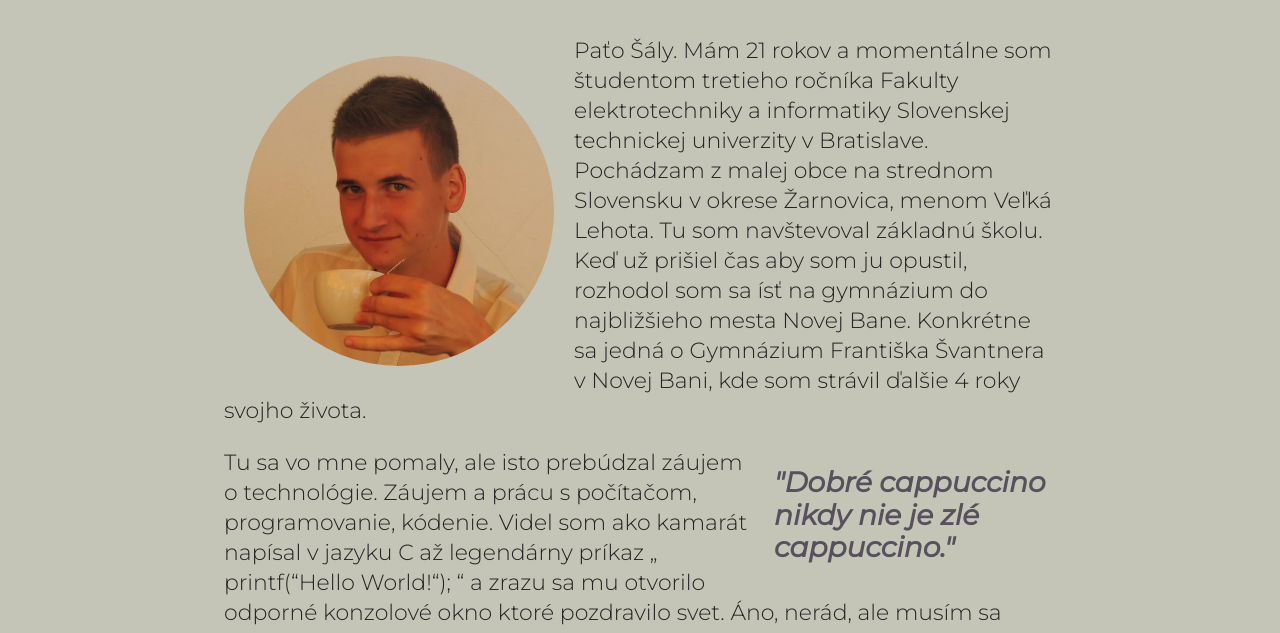
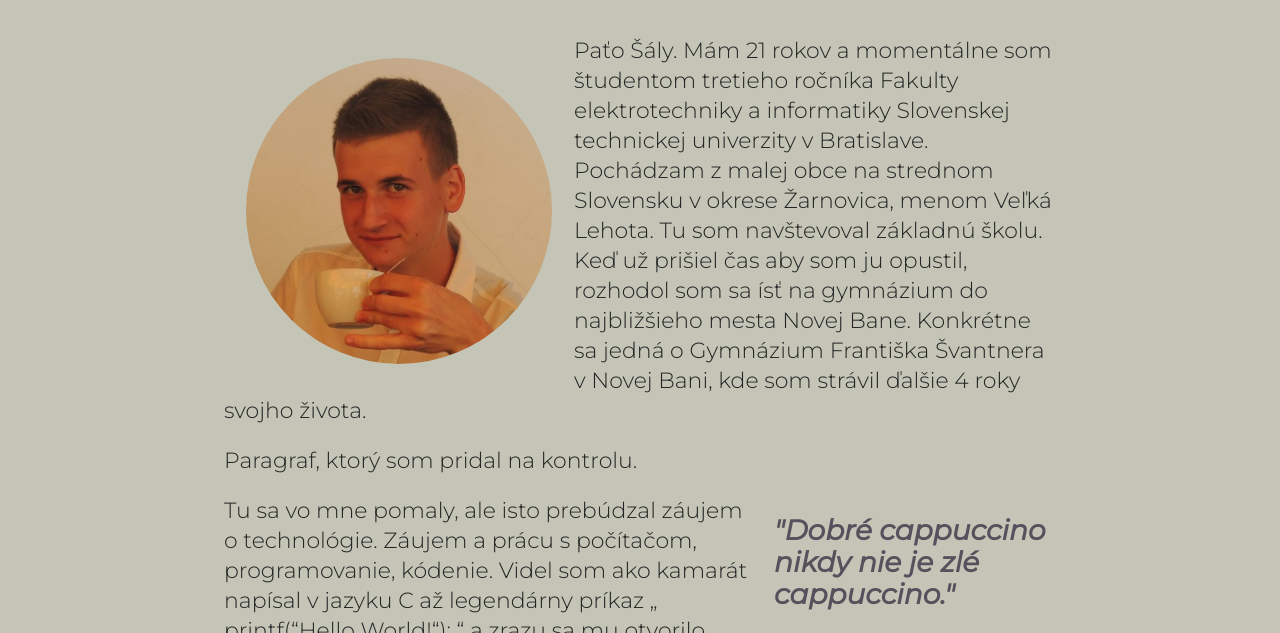
Before and after one commit to PatoSaly/WebTe1-Zadanie1, a plain HTML site: page index.html in a window 1280 px wide. Shown: the part 167-800 px from the top of the page. Drawn offline with Linux system fonts and the light colour scheme.

Commit message:
Testovaci paragraf a style

```diff
--- a/css/style.css
+++ b/css/style.css
@@ -70,7 +70,7 @@ section {
 .foto {
     border-radius: 50%;
     float: left;
-    padding: 20px;
+    padding: 22px;
 }
 
 .text {
--- a/index.html
+++ b/index.html
@@ -32,6 +32,8 @@
                     Keď už prišiel čas aby som ju opustil, rozhodol som sa ísť na gymnázium do najbližšieho mesta Novej Bane.
                     Konkrétne sa jedná o Gymnázium Františka Švantnera v Novej Bani, kde som strávil ďalšie 4 roky svojho života.
                 </p>
+
+                <p>Paragraf, ktorý som pridal na kontrolu.</p>
 
                 <aside class="pquote special">
                     <blockquote>"Dobré cappuccino nikdy nie je zlé cappuccino."</blockquote>
```
